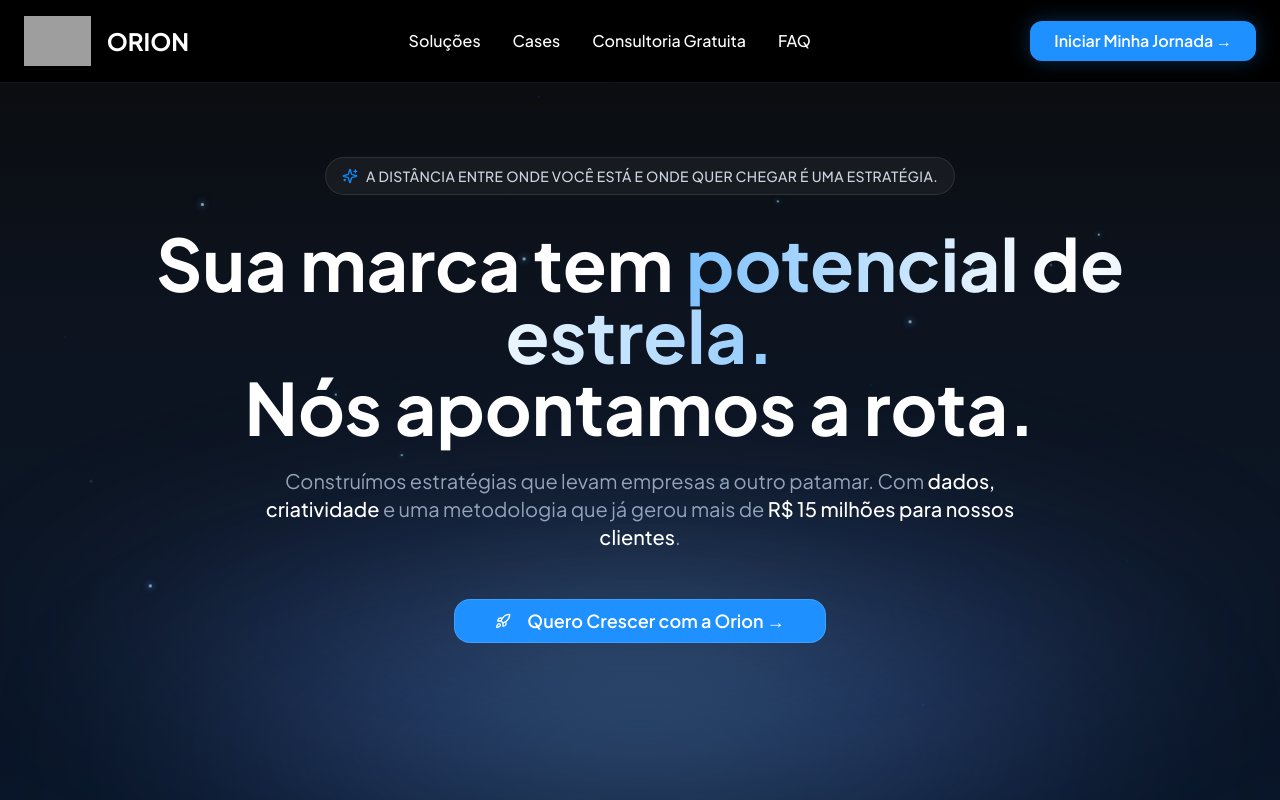
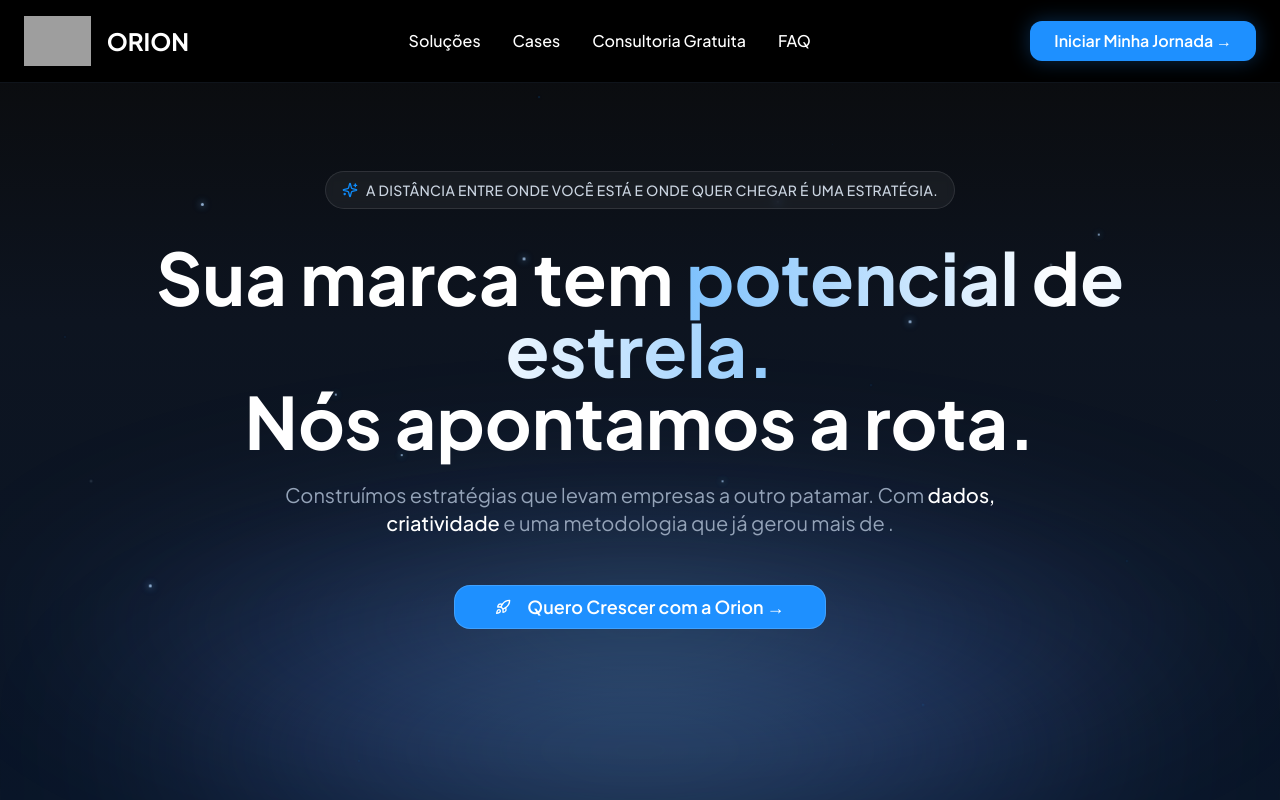
Before and after one commit to ceomaxsterling-ui/simple-home-page, a React (Vite) app: page / in a window 1280 px wide. Shown: the top 800 px of the page. Built offline with nearby package versions, Linux system fonts and the light colour scheme; grey boxes are pictures that could not be loaded.

Commit message:
Visual edit in Lovable
Edited UI in Lovable

```diff
--- a/src/components/HeroSection.tsx
+++ b/src/components/HeroSection.tsx
@@ -172,7 +172,7 @@ const HeroSection = () => {
         <p className="text-base sm:text-lg md:text-xl text-slate-400 mb-12 max-w-3xl leading-relaxed font-light">
           Construímos estratégias que levam empresas a outro patamar. Com{' '}
           <span className="text-white font-medium">dados, criatividade</span> e uma metodologia que já gerou mais de{' '}
-          <span className="text-white font-medium">R$ 15 milhões para nossos clientes</span>.
+          .
         </p>
 
         {/* CTAs */}
```
